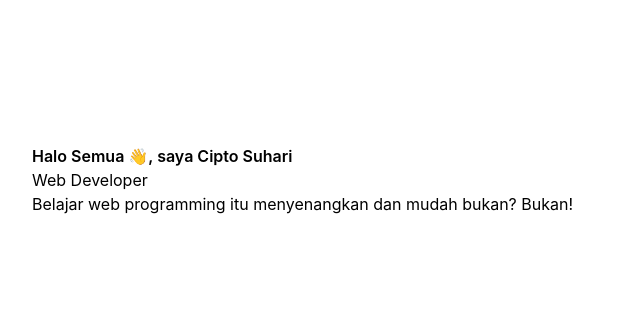
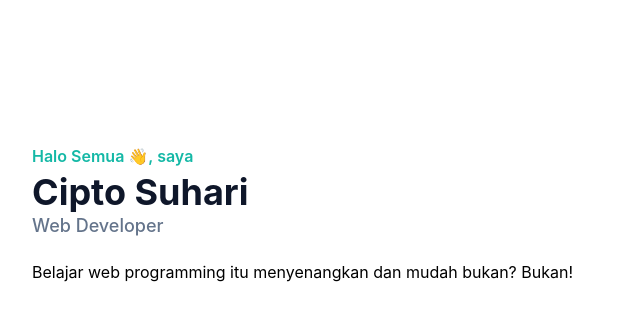
Before and after one commit to harikun/portfolio, a React (Create React App) app: page / in a window 1280 px wide. Shown: the top 320 px of the page, without its empty margins (0-640 px from the left). Built offline with nearby package versions, Linux system fonts and the light colour scheme.

Commit message:
customize color

```diff
--- a/src/components/HeroSection.jsx
+++ b/src/components/HeroSection.jsx
@@ -4,10 +4,15 @@ function HeroSection() {
       <div className="container mx-auto px-4">
         <div className="flex flex-wrap">
           <div className="w-full self-center px-4">
-            <h1 className="text-base font-semibold">
-              Halo Semua 👋, saya Cipto Suhari
+            <h1 className="text-base font-semibold text-primary">
+              Halo Semua 👋, saya{" "}
+              <span className="block font-bold text-dark text-4xl mt-1">
+                Cipto Suhari
+              </span>
             </h1>
-            <p>Web Developer</p>
+            <p className="h2 font-medium text-slate-500 text-lg mb-5">
+              Web Developer
+            </p>
             <p>
               Belajar web programming itu menyenangkan dan mudah bukan? Bukan!
             </p>
--- a/tailwind.config.js
+++ b/tailwind.config.js
@@ -1,9 +1,12 @@
 module.exports = {
-  content: [
-      "./src/**/*.{js,jsx,ts,tsx}",
-  ],
+  content: ["./src/**/*.{js,jsx,ts,tsx}"],
   theme: {
-    extend: {},
+    extend: {
+      colors: {
+        primary: "#14b8a6",
+        dark: "#0f172a",
+      },
+    },
   },
   plugins: [],
-}
+};
```
